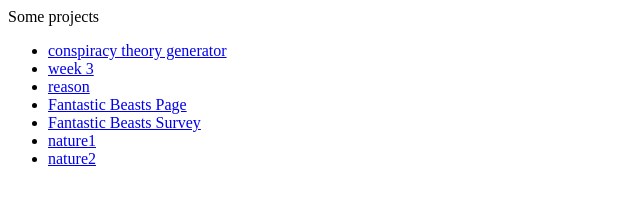
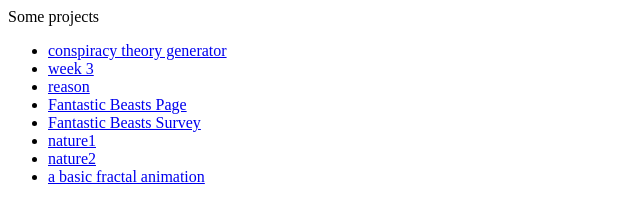
Before and after one commit to zlwilson/zlwilson.github.io, a plain HTML site: page directory.html in a window 1280 px wide. Shown: the whole page, without its empty margins (0-640 px from the left). Drawn offline with Linux system fonts and the light colour scheme.

Commit message:
fractal animation 1

```diff
--- a/directory.html
+++ b/directory.html
@@ -13,5 +13,6 @@
 		<li><a href="https://www.questionpro.com/t/AN7UrZbWT6" target="blank">Fantastic Beasts Survey</a></li>
 		<li><a href="media/fractal.gif" target="blank">nature1</a></li>
 		<li><a href="media/fractal2.gif" target="blank">nature2</a></li>
+		<li><a href="media/fractal1.mov" target="blank">a basic fractal animation</a></li>
 	</ul>
 </body>
```
Also changed, not shown: 1 other file.
